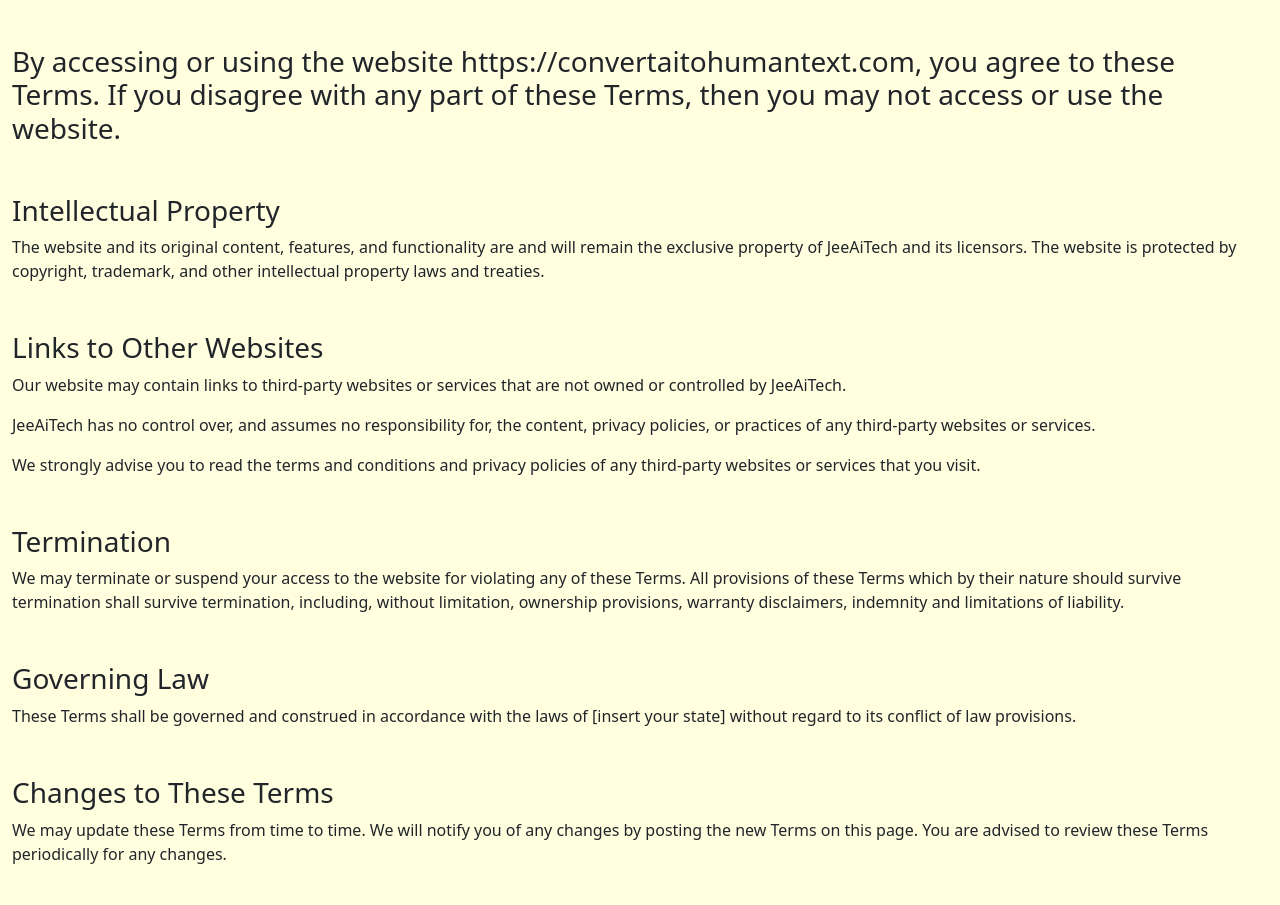
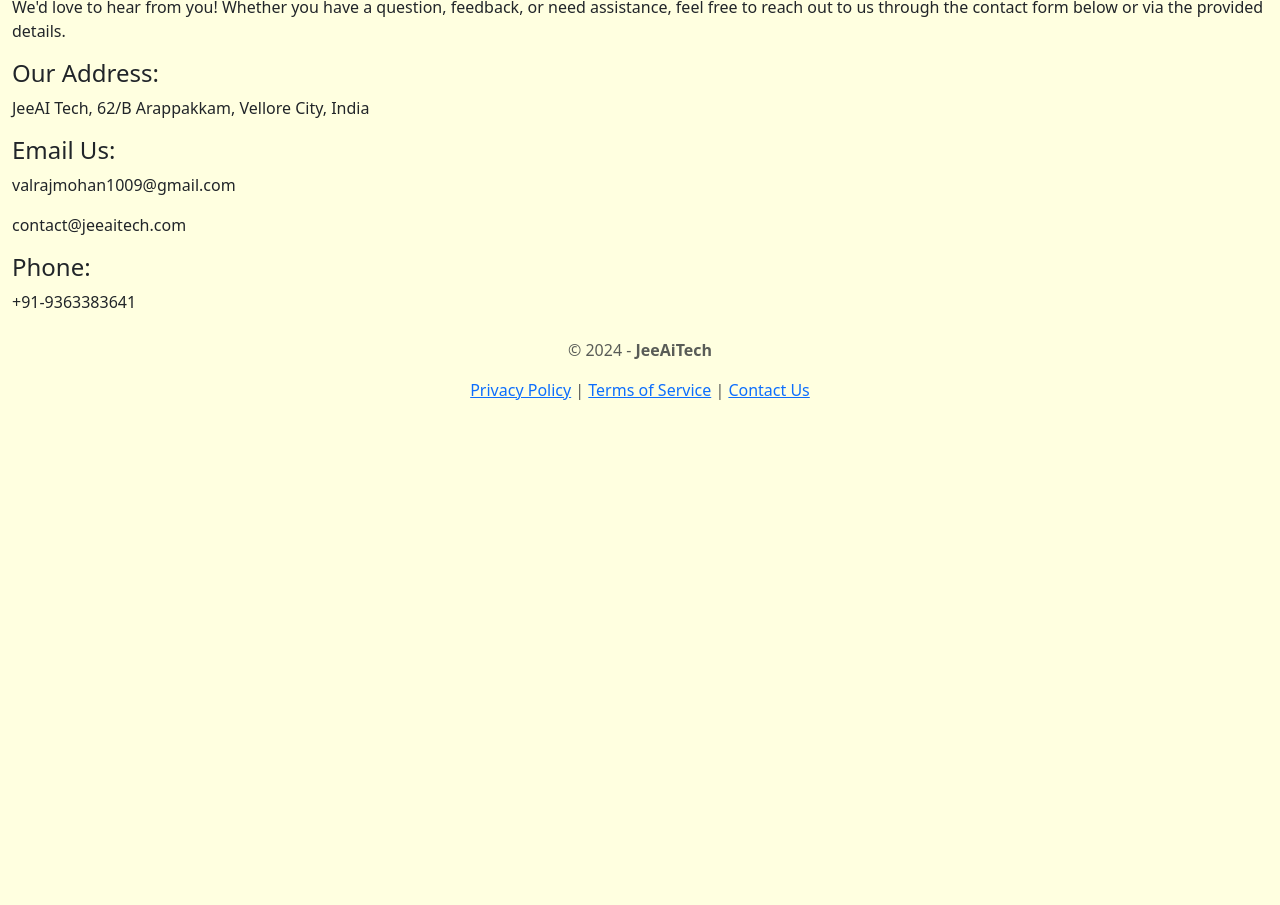
Before and after one commit to valrajmohan/AiToHumanConvert, a plain HTML site: page contact.html in a window 1280 px wide. Shown: the part 154-1059 px from the top of the page. After the commit the page ends 800 px from the top, so only its background shows below. Drawn offline with nearby package versions, Linux system fonts and the light colour scheme.

Commit message:
Add files via upload

```diff
--- a/contact.html
+++ b/contact.html
@@ -181,30 +181,19 @@ body.loading .overlay {
 </header>
 
 
-<div class="container py-5">
-    <p>Welcome to the JeeAiTech website (https://convertaitohumantext.com). These terms and conditions ("Terms") outline the rules and regulations for using our website, located at https://convertaitohumantext.com.</p>
+ <div class="container mt-5">
+        <h2>Get in Touch</h2>
+        <p>We'd love to hear from you! Whether you have a question, feedback, or need assistance, feel free to reach out to us through the contact form below or via the provided details.</p>
 
-    <h2 class="h3 mt-5">By accessing or using the website https://convertaitohumantext.com, you agree to these Terms.  If you disagree with any part of these Terms, then you may not access or use the website.</h2>
+        <h4>Our Address:</h4>
+        <p>JeeAI Tech, 62/B Arappakkam, Vellore City, India</p>
 
-    <h2 class="h3 mt-5">Intellectual Property</h2>
-    <p>The website and its original content, features, and functionality are and will remain the exclusive property of JeeAiTech and its licensors. The website is protected by copyright, trademark, and other intellectual property laws and treaties.</p>
+        <h4>Email Us:</h4>
+        <p>valrajmohan1009@gmail.com</p>
+		 <p>contact@jeeaitech.com</p>
 
-    <h2 class="h3 mt-5">Links to Other Websites</h2>
-    <p>Our website may contain links to third-party websites or services that are not owned or controlled by JeeAiTech. </p>
-    <p>JeeAiTech has no control over, and assumes no responsibility for, the content, privacy policies, or practices of any third-party websites or services. </p>
-    <p>We strongly advise you to read the terms and conditions and privacy policies of any third-party websites or services that you visit.</p>
-
-    <h2 class="h3 mt-5">Termination</h2>
-    <p>We may terminate or suspend your access to the website for violating any of these Terms. All provisions of these Terms which by their nature should survive termination shall survive termination, including, without limitation, ownership provisions, warranty disclaimers, indemnity and limitations of liability.</p>
-
-    <h2 class="h3 mt-5">Governing Law</h2>
-    <p>These Terms shall be governed and construed in accordance with the laws of [insert your state] without regard to its conflict of law provisions.</p>
-
-    <h2 class="h3 mt-5">Changes to These Terms</h2>
-    <p>We may update these Terms from time to time. We will notify you of any changes by posting the new Terms on this page. You are advised to review these Terms periodically for any changes.</p>
-
-    <h2 class="h3 mt-5">Contact Us</h2>
-    <p>If you have any questions about these Terms, please contact us at [insert your company email address].</p>
+        <h4>Phone:</h4>
+        <p>+91-9363383641</p>
 </div>
 
 
```
